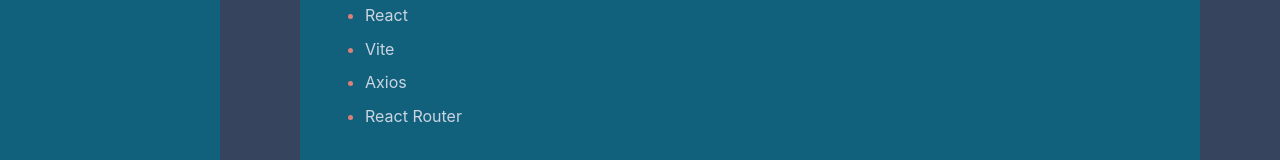
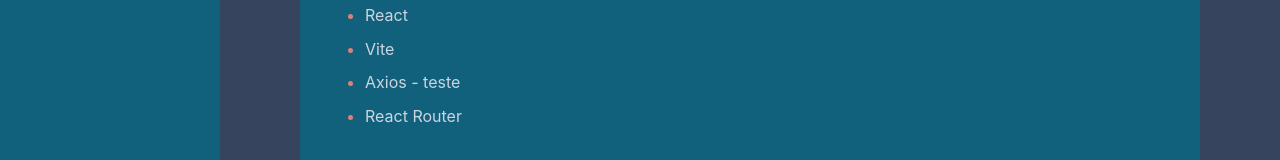
Before and after one commit to ayarapam/taskflow-react, a React (Vite) app: page /sobre in a window 1280 px wide. Shown: the part 340-500 px from the top of the page. Built offline with nearby package versions, Linux system fonts and the light colour scheme.

Commit message:
teste commit

```diff
--- a/src/pages/Sobre.jsx
+++ b/src/pages/Sobre.jsx
@@ -15,7 +15,7 @@ function Sobre() {
       <ul>
         <li>React</li>
         <li>Vite</li>
-        <li>Axios</li>
+        <li>Axios - teste</li>
         <li>React Router</li>
       </ul>
 
```
